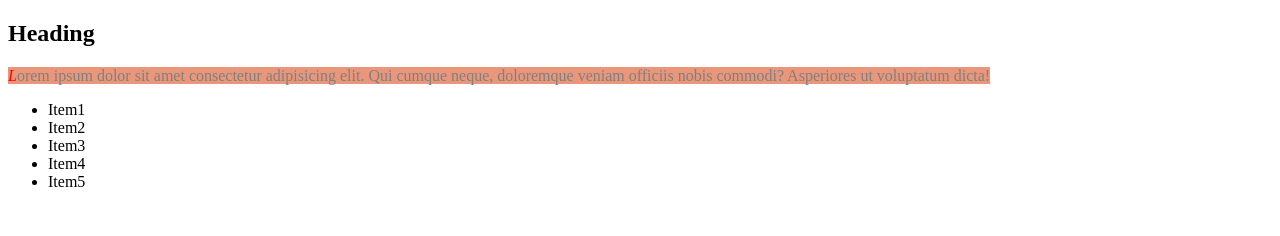
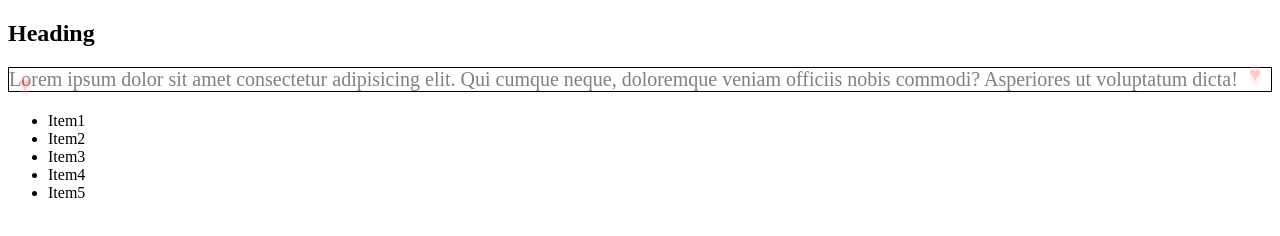
Before and after one commit to NataliiaYakovenko/pseudo-elements, a plain HTML site: page index.html in a window 1280 px wide. Drawn offline with Linux system fonts and the light colour scheme.

Commit message:
Add before+after

```diff
--- a/style.css
+++ b/style.css
@@ -5,15 +5,35 @@
 p{
     color: gray;
     cursor: crosshair;
+    font-size: 20px;
+    border: 1px solid black;
+    position: relative;
+
 }
-p::first-letter{
+p::before{
+   content: "♥";
+   color: red;
+   background-color: pink;
+   border-radius: 50%;
+   object-fit: cover;
+   position: absolute;
+   top: 5px;
+   left: 10px;
+   opacity: 0.2;/*прозорість псевдоелемента*/
+
+
+}
+p::after{
+    content: "♥";
     color: red;
-    font-style: italic;
-}
-p::first-line{
-   background-color: darksalmon;
-}
-p::selection{
-    color: blue;
-    background-color: yellow;
-}
+    background-color: pink;
+    display: inline-block;
+    border-radius: 50%;
+    object-fit: cover;
+    position: absolute;
+    bottom: 5px;
+    right: 10px;
+    opacity: 0.2;/*прозорість псевдоелемента*/
+
+
+ }
```
